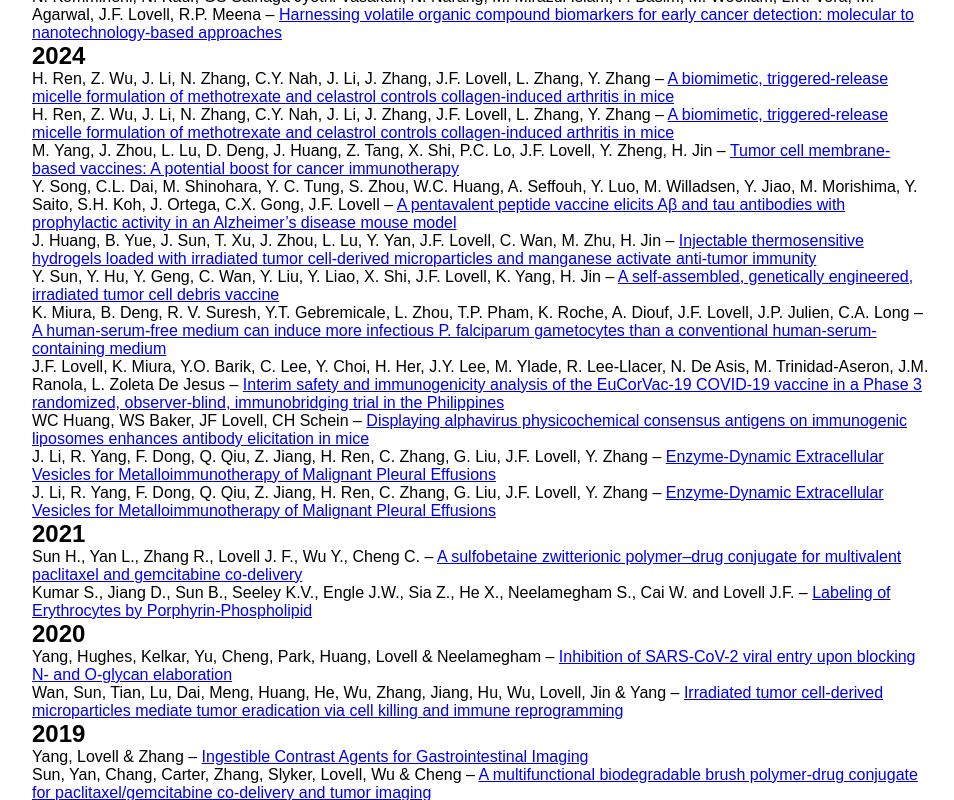
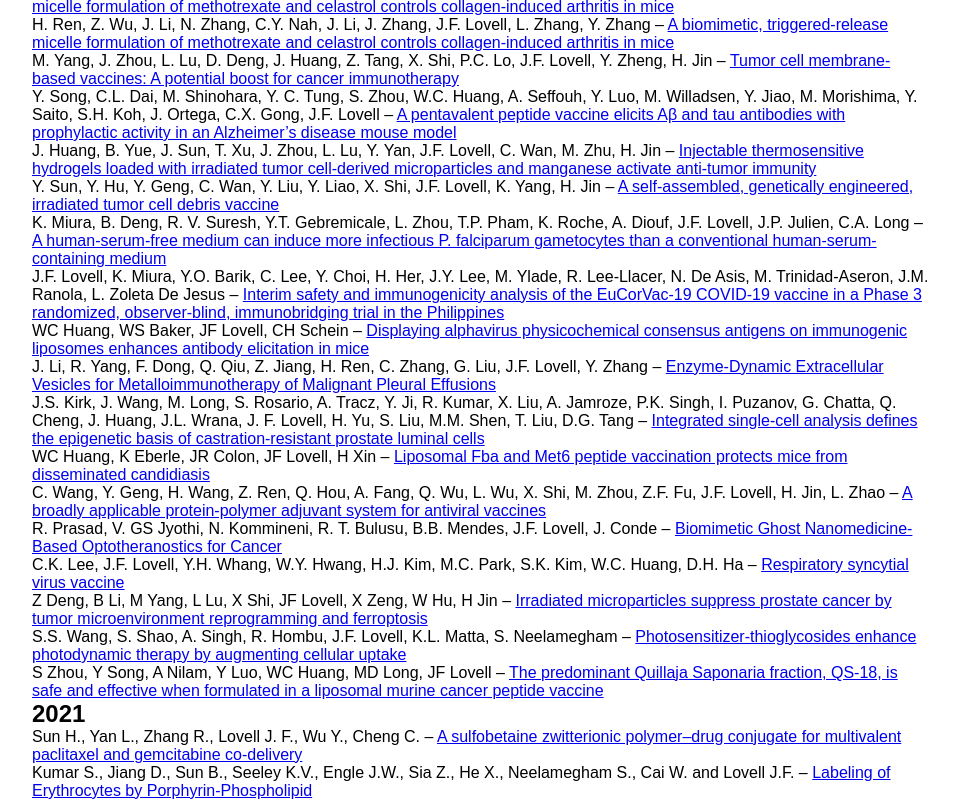
Before and after one commit to vanessa1995114/JL-lab, a plain HTML site: page publications.html in a window 1280 px wide. Shown: the part 2000-2800 px from the top of the page, without its empty margins (158-1112 px from the left). Drawn offline with Linux system fonts and the light colour scheme.

Commit message:
Update publications.html

```diff
--- a/publications.html
+++ b/publications.html
@@ -70,18 +70,6 @@
         <!-- 2025 -->
      <div class="pub-year">
         <h2>2025</h2>
-    </div>
-    <div class="publication">
-        <span class="authors">T Xu, J Huang, Y Liu, L Lu, JF Lovell, M Zhu, H Jin</span> –
-        <a href="https://www.nature.com/articles/s41698-025-01260-6" class="journal">A machine learning-defined cellular senescence signature systematically enhances prognostication and guides immunotherapy strategies for the treatment of gliomas</a>
-    </div>
-    <div class="publication">
-        <span class="authors">M Petion, J Lovell, Y Song, S Zhou, MD Hicar</span> –
-        <a href="https://academic.oup.com/ofid/article/13/Supplement_1/ofaf695.1660/8421701" class="journal">P-1474. Development of an HIV vaccine based on 2C6, an antibody that targets a conformational gp41 epitope with cross-clade recognition and robust antibody dependent cell cytotoxicity </a>
-    </div>
-    <div class="publication">
-        <span class="authors">R Prasad, U Chitgupi, SK Metkar, JF Lovell</span> –
-        <a href="https://www.sciencedirect.com/science/chapter/edited-volume/abs/pii/B9780443222535000303" class="journal">Chapter 21 - Optotheranostics for cancer</a>
         </div>
     <div class="publication">
         <span class="authors">CL Dai, Y Song, Y Chen, YC Tung, WC Huang, CX Gong, JF Lovell</span> –
@@ -251,8 +239,37 @@
         <a href="https://pubs.acs.org/doi/full/10.1021/acsnano.3c12375" class="journal">Enzyme-Dynamic Extracellular Vesicles for Metalloimmunotherapy of Malignant Pleural Effusions</a>
  </div>
     <div class="publication">
-        <span class="authors">J. Li, R. Yang, F. Dong, Q. Qiu, Z. Jiang, H. Ren, C. Zhang, G. Liu, J.F. Lovell, Y. Zhang</span> –
-        <a href="https://pubs.acs.org/doi/full/10.1021/acsnano.3c12375" class="journal">Enzyme-Dynamic Extracellular Vesicles for Metalloimmunotherapy of Malignant Pleural Effusions</a>
+        <span class="authors">J.S. Kirk, J. Wang, M. Long, S. Rosario, A. Tracz, Y. Ji, R. Kumar, X. Liu, A. Jamroze, P.K. Singh, I. Puzanov, G. Chatta, Q. Cheng, J. Huang, J.L. Wrana, J. F. Lovell, H. Yu, S. Liu, M.M. Shen, T. Liu, D.G. Tang</span> –
+        <a href="https://www.cell.com/cell-stem-cell/fulltext/S1934-5909(24)00185-1" class="journal">Integrated single-cell analysis defines the epigenetic basis of castration-resistant prostate luminal cells</a>
+</div>
+    <div class="publication">
+        <span class="authors">WC Huang, K Eberle, JR Colon, JF Lovell, H Xin</span> –
+        <a href="https://journals.asm.org/doi/full/10.1128/msphere.00189-24" class="journal">Liposomal Fba and Met6 peptide vaccination protects mice from disseminated candidiasis</a>
+       </div>
+    <div class="publication">
+        <span class="authors">C. Wang, Y. Geng, H. Wang, Z. Ren, Q. Hou, A. Fang, Q. Wu, L. Wu, X. Shi, M. Zhou, Z.F. Fu, J.F. Lovell, H. Jin, L. Zhao</span> –
+        <a href="https://link.springer.com/article/10.1038/s44321-024-00076-4" class="journal">A broadly applicable protein-polymer adjuvant system for antiviral vaccines</a>
+     </div>
+    <div class="publication">
+        <span class="authors">R. Prasad, V. GS Jyothi, N. Kommineni, R. T. Bulusu, B.B. Mendes, J.F. Lovell, J. Conde</span> –
+        <a href="https://pubs.acs.org/doi/full/10.1021/acs.nanolett.4c01534" class="journal">Biomimetic Ghost Nanomedicine-Based Optotheranostics for Cancer</a>
+    </div>
+    <div class="publication">
+        <span class="authors">C.K. Lee, J.F. Lovell, Y.H. Whang, W.Y. Hwang, H.J. Kim, M.C. Park, S.K. Kim, W.C. Huang, D.H. Ha</span> –
+        <a href="https://patents.google.com/patent/US20240148856A1/en" class="journal">Respiratory syncytial virus vaccine</a>
+     </div>
+    <div class="publication">
+        <span class="authors">Z Deng, B Li, M Yang, L Lu, X Shi, JF Lovell, X Zeng, W Hu, H Jin</span> –
+        <a href="https://link.springer.com/article/10.1186/s12951-024-02496-3" class="journal">Irradiated microparticles suppress prostate cancer by tumor microenvironment reprogramming and ferroptosis</a>
+    </div>
+    <div class="publication">
+        <span class="authors">S.S. Wang, S. Shao, A. Singh, R. Hombu, J.F. Lovell, K.L. Matta, S. Neelamegham</span> –
+        <a href="https://www.sciencedirect.com/science/article/abs/pii/S0008621524000983" class="journal">Photosensitizer-thioglycosides enhance photodynamic therapy by augmenting cellular uptake</a>
+     </div>
+    <div class="publication">
+        <span class="authors">S Zhou, Y Song, A Nilam, Y Luo, WC Huang, MD Long, JF Lovell</span> –
+        <a href="https://www.sciencedirect.com/science/article/abs/pii/S0168365924002232" class="journal">The predominant Quillaja Saponaria fraction, QS-18, is safe and effective when formulated in a liposomal murine cancer peptide vaccine</a>
+
         <!-- 2021 -->
     <div class="pub-year">
         <h2>2021</h2>
```
